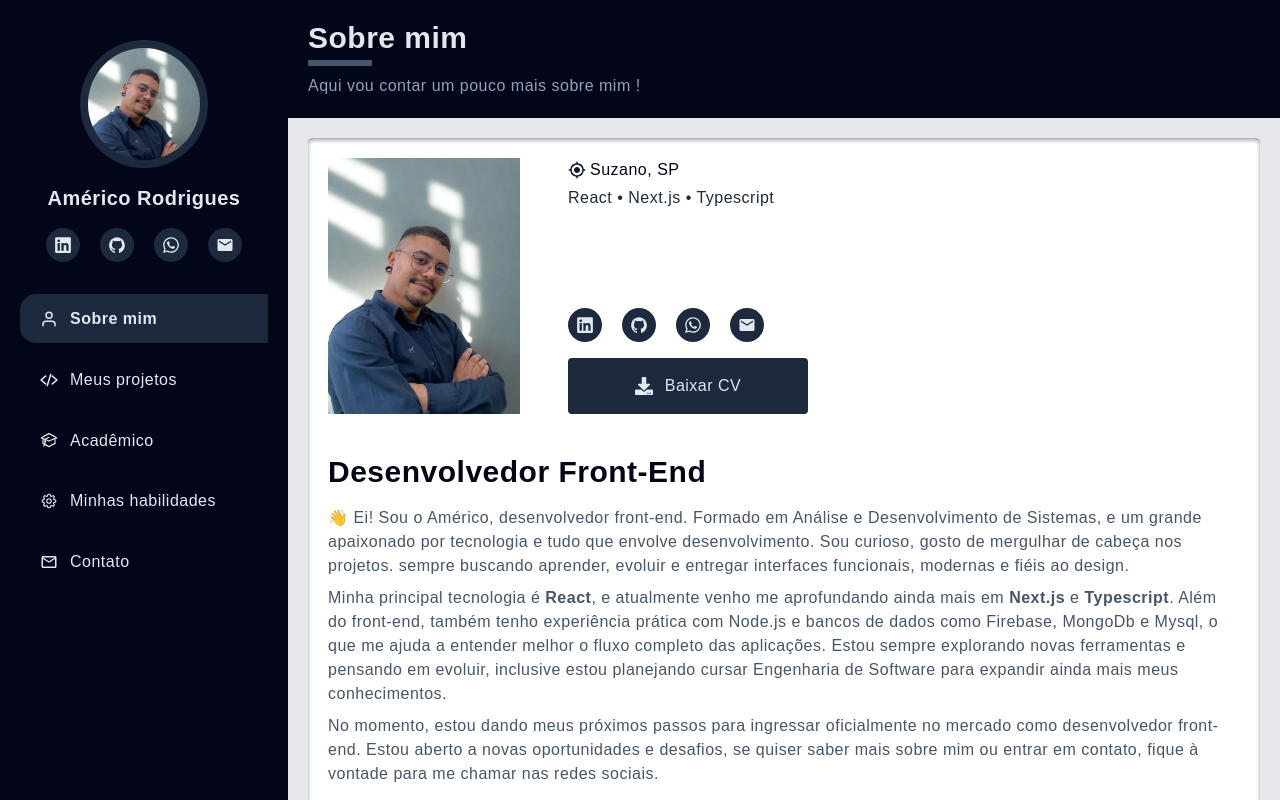
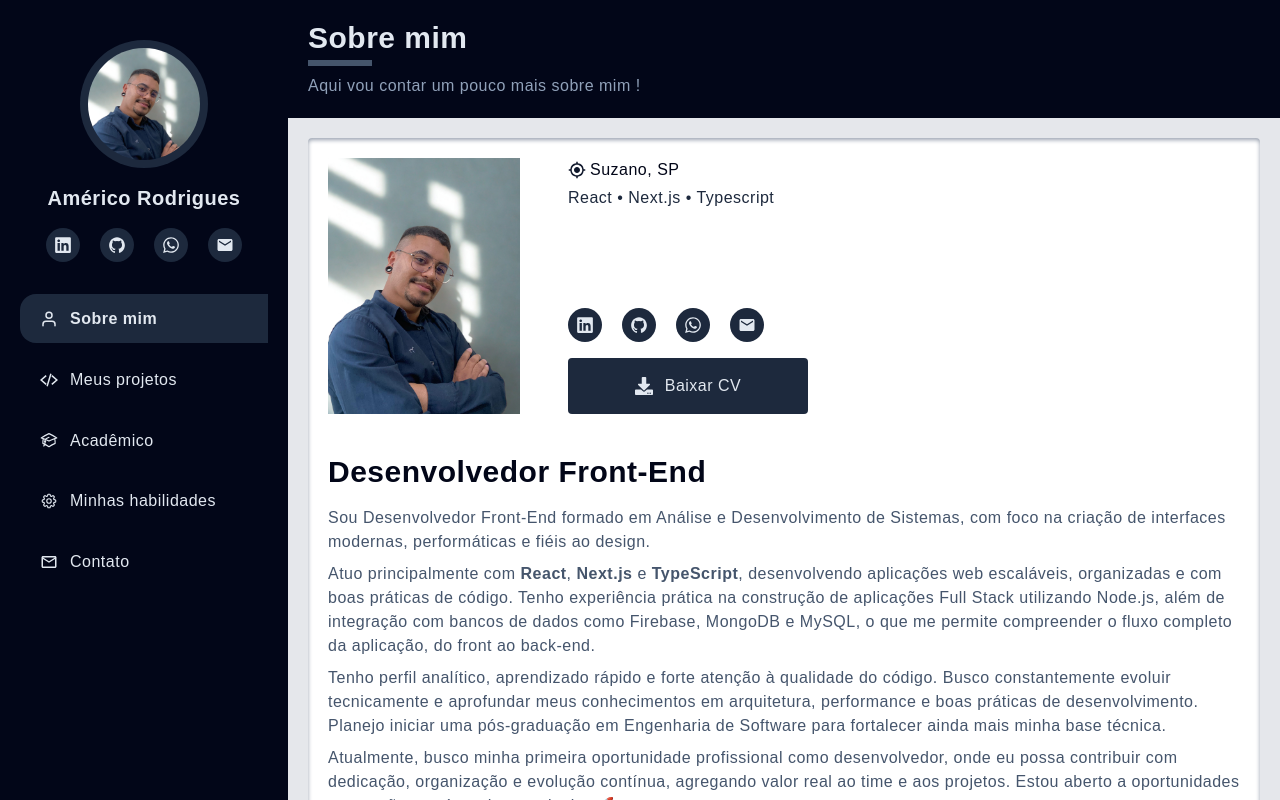
Before and after one commit to americorodrigues25/portifolio, a React (Vite) app: page / in a window 1280 px wide. Built offline with nearby package versions, Linux system fonts and the light colour scheme.

Commit message:
ultimos ajustes no portifolio para hospedar, ajustes na sessão sobre, habilidades e adiciona url no projeto devblog

```diff
--- a/src/data/projects.tsx
+++ b/src/data/projects.tsx
@@ -142,6 +142,7 @@ export const projects = [
 
       Os usuários podem criar contas, fazer login, criar, editar e excluir posts. Também é possível visualizar posts de outros usuários em um feed interativo.
       `,
+    url: "https://dev-blog-ruddy-one.vercel.app/",
     github: "https://github.com/americorodrigues25/DevBlog",
     linkedin: "https://www.linkedin.com/feed/update/urn:li:activity:7371878040051736576/",
     video: demodevblog,
--- a/src/pages/About.tsx
+++ b/src/pages/About.tsx
@@ -45,22 +45,22 @@ export default function About() {
           Desenvolvedor Front-End
         </h1>
         <p className="mb-2 text-slate-600">
-          👋 Ei! Sou o Américo, desenvolvedor front-end. Formado em Análise e Desenvolvimento de
-          Sistemas, e um grande apaixonado por tecnologia e tudo que envolve
-          desenvolvimento. Sou curioso, gosto de mergulhar de cabeça nos projetos. sempre buscando aprender,
-          evoluir e entregar interfaces funcionais, modernas e fiéis ao design.
+          Sou Desenvolvedor Front-End formado em Análise e Desenvolvimento de Sistemas, com foco na criação de
+          interfaces modernas, performáticas e fiéis ao design.
         </p>
         <p className="mb-2 text-slate-600">
-          Minha principal tecnologia é <b>React</b>, e atualmente venho me aprofundando ainda mais em <b>Next.js</b> e <b>Typescript</b>.
-          Além do front-end, também tenho experiência prática com Node.js e bancos de dados como Firebase, MongoDb e Mysql, o que me ajuda a entender melhor o fluxo
-          completo das aplicações.
-          Estou sempre explorando novas ferramentas e pensando em evoluir, inclusive estou planejando cursar Engenharia de
-          Software para expandir ainda mais meus conhecimentos.
+          Atuo principalmente com <b>React</b>, <b>Next.js</b> e <b>TypeScript</b>, desenvolvendo aplicações web escaláveis, organizadas
+          e com boas práticas de código. Tenho experiência prática na construção de aplicações Full Stack utilizando Node.js,
+          além de integração com bancos de dados como Firebase, MongoDB e MySQL, o que me permite compreender o fluxo completo
+          da aplicação, do front ao back-end.
         </p>
+        <p className="mb-2 text-slate-600">Tenho perfil analítico, aprendizado rápido e forte atenção à qualidade do código.
+          Busco constantemente evoluir tecnicamente e aprofundar meus conhecimentos em arquitetura, performance e boas práticas
+          de desenvolvimento. Planejo iniciar uma pós-graduação em Engenharia de Software para fortalecer ainda mais minha base técnica.</p>
         <p className="text-slate-600">
-          No momento, estou dando meus próximos passos para ingressar oficialmente no mercado como desenvolvedor
-          front-end. Estou aberto a novas oportunidades e desafios, se quiser saber mais sobre mim ou entrar em contato,
-          fique à vontade para me chamar nas redes sociais.
+          Atualmente, busco minha primeira oportunidade profissional como desenvolvedor, onde eu possa contribuir com dedicação, organização e evolução contínua, agregando valor real ao time e aos projetos.
+
+          Estou aberto a oportunidades e conexões na área de tecnologia.  🚀
         </p>
       </div>
     </main>
--- a/src/pages/My-skills.tsx
+++ b/src/pages/My-skills.tsx
@@ -24,30 +24,49 @@ import { VscSourceControl } from "react-icons/vsc";
 
 export default function Skills() {
   const hardSkills = [
-    { icon: <FaReact aria-hidden="true" />, name: "React", description: "Sólido conhecimento em react, criando aplicações modernas e responsivas." },
-    { icon: <RiNextjsFill aria-hidden="true" />, name: "Next.js", description: "teste" },
-    { icon: <BiLogoTypescript aria-hidden="true" />, name: "TypeScript", description: "teste" },
-    { icon: <IoLogoJavascript aria-hidden="true" />, name: "JavaScript", description: "teste" },
-    { icon: <RiTailwindCssFill aria-hidden="true" />, name: "Tailwind CSS", description: "teste" },
-    { icon: <FaBootstrap aria-hidden="true" />, name: "Bootstrap", description: "teste" },
+    { icon: <FaReact aria-hidden="true" />, name: "React", description: "Criação de interfaces modernas, componentizadas e reutilizáveis." },
+
+    { icon: <RiNextjsFill aria-hidden="true" />, name: "Next.js", description: "Aplicações rápidas com SSR, rotas e otimizações de performance." },
+
+    { icon: <BiLogoTypescript aria-hidden="true" />, name: "TypeScript", description: "Tipagem para evitar erros e deixar o código mais previsível." },
+
+    { icon: <IoLogoJavascript aria-hidden="true" />, name: "JavaScript", description: "Domínio de ES6+, manipulação de dados e lógica de aplicações." },
+
+    { icon: <RiTailwindCssFill aria-hidden="true" />, name: "Tailwind CSS", description: "Estilização rápida e organizada direto nas classes utilitárias." },
+
+    { icon: <FaBootstrap aria-hidden="true" />, name: "Bootstrap", description: "Criação ágil de layouts responsivos e padronizados." },
+
     {
       icon: <SiStyledcomponents aria-hidden="true" />,
       name: "Styled Components",
-      description: "teste"
+      description: "Estilos isolados por componente e mais organização visual."
     },
-    { icon: <FaNodeJs aria-hidden="true" />, name: "Node.js", description: "teste" },
-    { icon: <TbApi aria-hidden="true" />, name: "APIs REST", description: "teste" },
-    { icon: <TbBrandMysql aria-hidden="true" />, name: "MySQL", description: "teste" },
-    { icon: <IoLogoFirebase aria-hidden="true" />, name: "Firebase", description: "teste" },
-    { icon: <SiMongodb aria-hidden="true" />, name: "MongoDB", description: "teste" },
-    { icon: <VscSourceControl aria-hidden="true" />, name: "Git & GitHub", description: "teste" },
-    { icon: <SiJest aria-hidden="true" />, name: "Jest", description: "teste" },
-    { icon: <SiCypress aria-hidden="true" />, name: "Cypress", description: "teste" },
-    { icon: <SiPostman aria-hidden="true" />, name: "Postman", description: "teste" },
-    { icon: <SiVercel aria-hidden="true" />, name: "Vercel", description: "teste" },
-    { icon: <SiRender aria-hidden="true" />, name: "Render", description: "teste" },
-    { icon: <SiJirasoftware aria-hidden="true" />, name: "Scrum & Agile", description: "teste" },
+
+    { icon: <FaNodeJs aria-hidden="true" />, name: "Node.js", description: "Criação de APIs e regras de negócio no backend." },
+
+    { icon: <TbApi aria-hidden="true" />, name: "APIs REST", description: "Integração entre frontend e backend com boas práticas." },
+
+    { icon: <TbBrandMysql aria-hidden="true" />, name: "MySQL", description: "Modelagem e consultas em banco de dados relacional." },
+
+    { icon: <IoLogoFirebase aria-hidden="true" />, name: "Firebase", description: "Autenticação, banco em tempo real e deploy rápido." },
+
+    { icon: <SiMongodb aria-hidden="true" />, name: "MongoDB", description: "Banco NoSQL para aplicações escaláveis e flexíveis." },
+
+    { icon: <VscSourceControl aria-hidden="true" />, name: "Git & GitHub", description: "Versionamento, branches e colaboração em equipe." },
+
+    { icon: <SiJest aria-hidden="true" />, name: "Jest", description: "Testes unitários para garantir estabilidade do código." },
+
+    { icon: <SiCypress aria-hidden="true" />, name: "Cypress", description: "Testes end-to-end simulando o usuário real." },
+
+    { icon: <SiPostman aria-hidden="true" />, name: "Postman", description: "Testes e documentação de endpoints de API." },
+
+    { icon: <SiVercel aria-hidden="true" />, name: "Vercel", description: "Deploy contínuo de aplicações frontend com facilidade." },
+
+    { icon: <SiRender aria-hidden="true" />, name: "Render", description: "Hospedagem de APIs e serviços backend." },
+
+    { icon: <SiJirasoftware aria-hidden="true" />, name: "Scrum & Agile", description: "Organização de tarefas, sprints e trabalho em equipe." },
   ];
+
 
   const softSkills = [
     {
```
